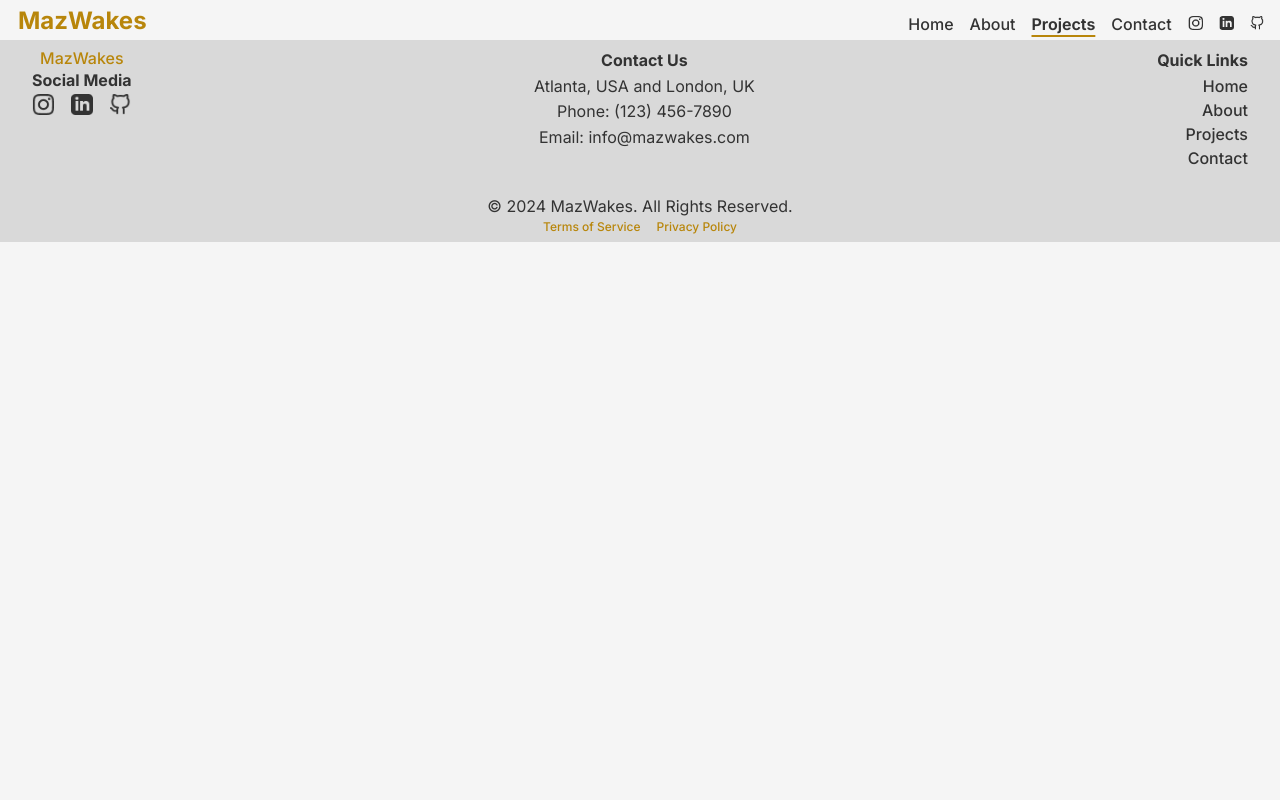
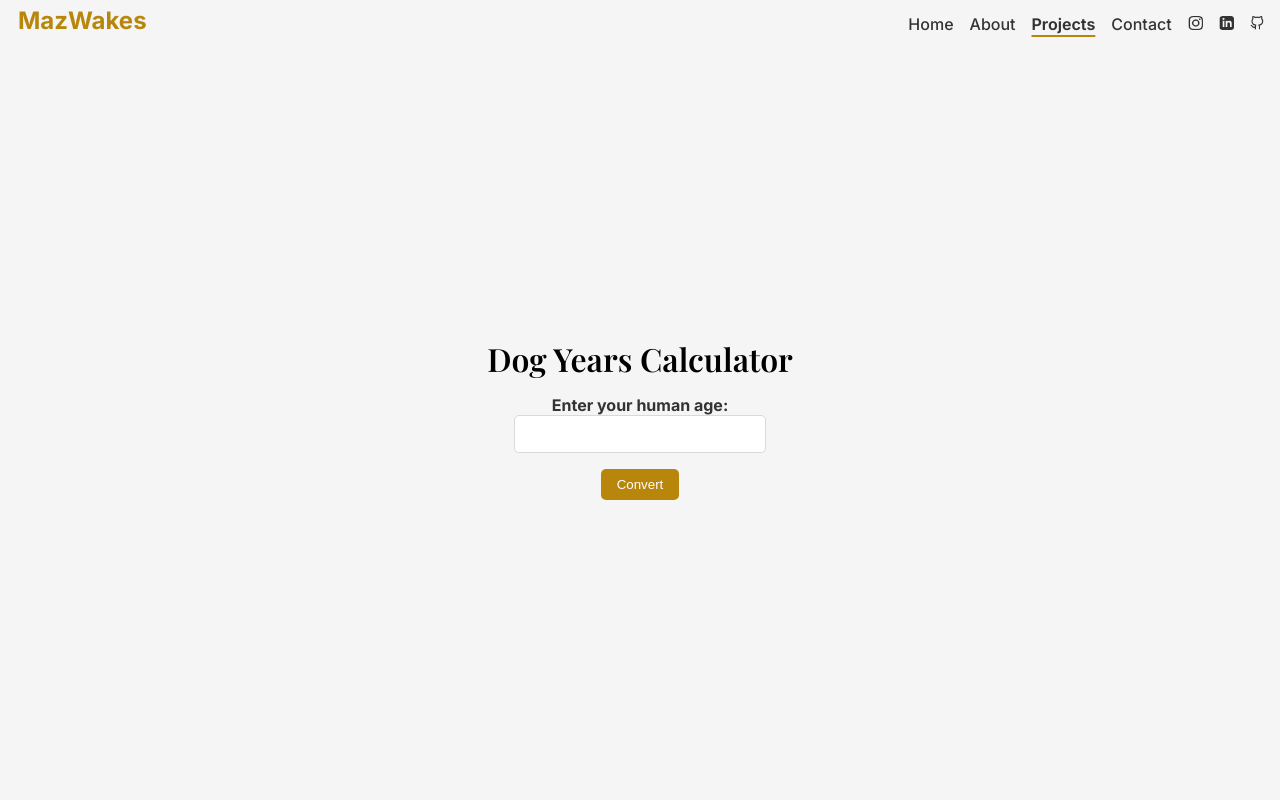
Before and after one commit to MaliaWakeshoAjwang/portfolio, a React (Create React App) app: page /portfolio/projects/dog-years in a window 1280 px wide. Shown: the top 800 px of the page. Built offline with nearby package versions, Linux system fonts and the light colour scheme; a web font is replaced by a local one.

Commit message:
updating project link

```diff
--- a/src/Router.js
+++ b/src/Router.js
@@ -19,8 +19,8 @@ const AppRouter = () => {
                 <Route path="/contact" element={<Contact />} />
                 <Route path="/projects" element={<Projects />} />
                 <Route path="/resume" element={<Resume />} />
-                <Route path="/project/temperature-converter" element={<TemperatureConverter />} />
-                <Route path="/project/dog-years" element={<DogYears />} />
+                <Route path="/projects/temperature-converter" element={<TemperatureConverter />} />
+                <Route path="/projects/dog-years" element={<DogYears />} />
             </Routes>
         </main>
     );
--- a/src/data/projectData.js
+++ b/src/data/projectData.js
@@ -25,7 +25,7 @@ const projectData = [
         achieved: "Through this project, I mastered JavaScript basics by gaining a deeper understanding of variables, mathematical calculations, and formatting results. I built an interactive, user-friendly temperature converter that is both functional and easy to use. By leveraging React to handle user inputs and dynamic calculations, I improved my proficiency with modern web development tools. The project also enhanced my problem-solving skills as I broke down the Kelvin conversion challenge into smaller steps and implemented a structured solution. Finally, I showcased the project in my portfolio, demonstrating my ability to tackle real-world coding challenges and present them professionally.",
         tags: ["React", "JavaScript", "Interactive", "Frontend"],
         image: temp,
-        liveLink: "/project/temperature-converter",
+        liveLink: "/portfolio/projects/temperature-converter",
         githubLink: "https://github.com/MaliaWakeshoAjwang/projects/blob/main/src/projectcode/TemperatureConverter.js",
     },
     {
@@ -37,7 +37,7 @@ const projectData = [
         achieved: "Through this project, I strengthened my understanding of JavaScript variables, math operators, and dynamic output generation. I successfully created an engaging, interactive tool that converts human years to dog years, showcasing my ability to turn logical calculations into a user-friendly application. This project also improved my problem-solving skills by breaking down the age conversion logic into manageable steps. Additionally, I integrated the project into my portfolio to demonstrate my capability to develop practical solutions and deliver them in a professional format.",
         tags: ["React", "JavaScript", "Interactive", "Frontend"],
         image: dogyears,
-        liveLink: "/project/dog-years",
+        liveLink: "/portfolio/projects/dog-years",
         githubLink: "https://github.com/MaliaWakeshoAjwang/portfolio/blob/main/src/projectcode/DogYears.js",
     },
 ];
```
Also changed, not shown: 8 other files (tests, documents, lock files or other folders).
